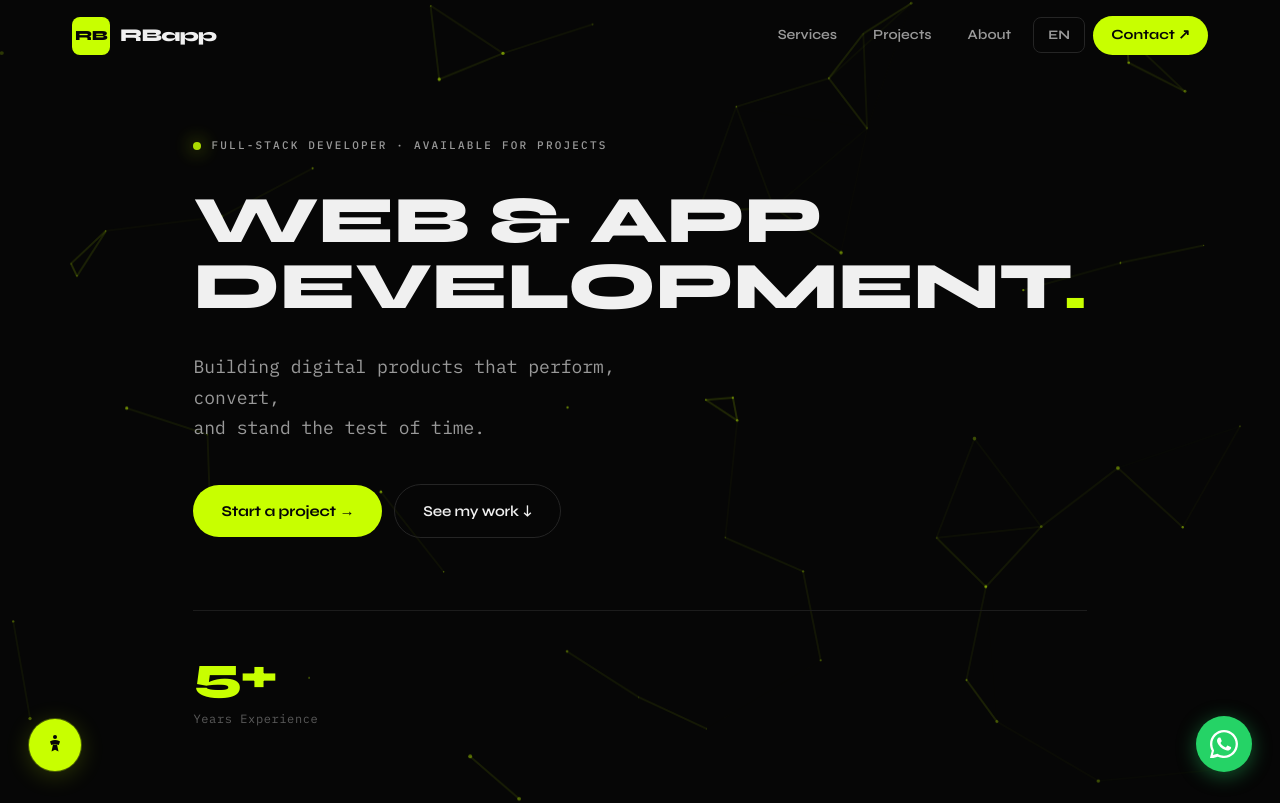
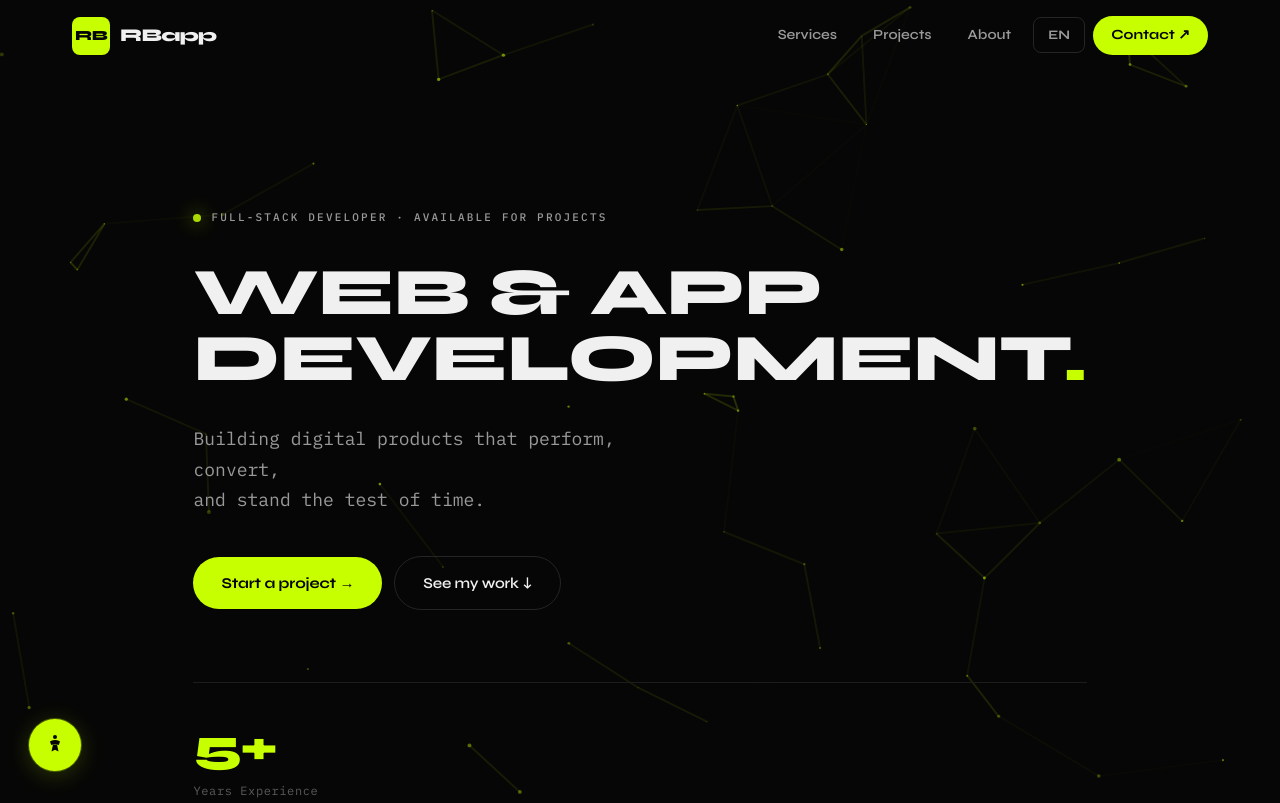
Before and after one commit to romanb123/rbweb, a Next.js app: page /en in a window 1280 px wide. Shown: the top 803 px of the page. Built offline with nearby package versions, Linux system fonts and the light colour scheme.

Commit message:
Extend particle animation to cover entire page (fixed position)
Co-Authored-By: Claude Sonnet 4.6 <noreply@anthropic.com>

```diff
--- a/app/_components/HomePage.tsx
+++ b/app/_components/HomePage.tsx
@@ -519,8 +519,8 @@ function ParticlesBg() {
     const MAX_DIST = 140
 
     const resize = () => {
-      canvas.width = canvas.offsetWidth
-      canvas.height = canvas.offsetHeight
+      canvas.width = window.innerWidth
+      canvas.height = window.innerHeight
     }
     resize()
     window.addEventListener('resize', resize)
@@ -575,7 +575,7 @@ function ParticlesBg() {
   return (
     <canvas
       ref={canvasRef}
-      style={{ position: 'absolute', inset: 0, width: '100%', height: '100%', pointerEvents: 'none' }}
+      style={{ position: 'fixed', inset: 0, width: '100%', height: '100%', pointerEvents: 'none', zIndex: 0 }}
       aria-hidden="true"
     />
   )
@@ -635,7 +635,6 @@ function Hero({ lang }: { lang: Lang }) {
   const t = T[lang].hero
   return (
     <section className="hero" id="home">
-      <ParticlesBg />
       <div className="hero-inner">
         <div className="hero-tag">
           <span className="dot-live" />
@@ -1099,6 +1098,7 @@ export default function HomePage({ initialLang }: { initialLang: Lang }) {
 
   return (
     <>
+      <ParticlesBg />
       <CursorFollower />
       <Nav lang={lang} onChangeLang={setLang} />
       <main>
--- a/app/globals.css
+++ b/app/globals.css
@@ -346,6 +346,10 @@ button { font-family: inherit; cursor: pointer; border: none; background: none;
 }
 
 /* ─── Hero ───────────────────────────────────────────────────────── */
+main, nav, footer, .nav, .a11y-panel, .whatsapp-fab, .cursor-follower {
+  position: relative;
+  z-index: 1;
+}
 .hero {
   position: relative;
   min-height: 100vh;
```
